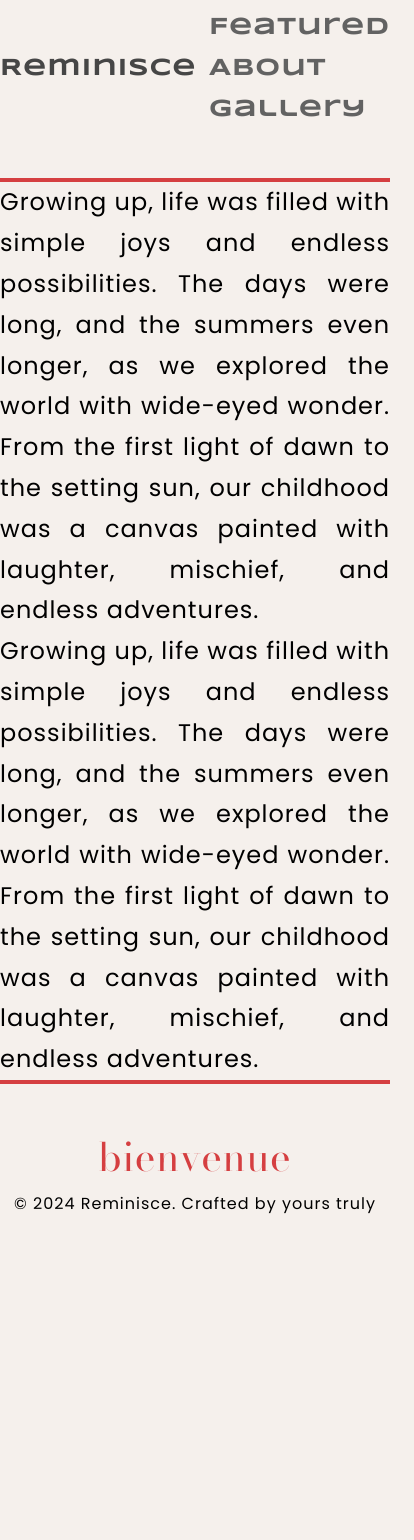
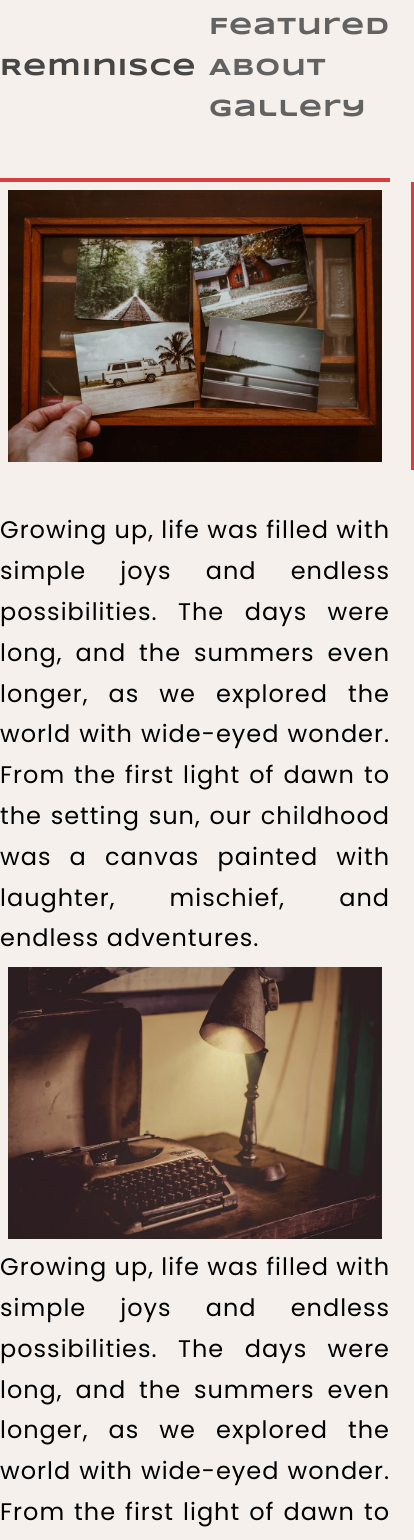
Before and after one commit to naymurrahmanshahed/reminisce, a React (Vite) app: page /about in a window 390 px wide. Shown: the top 1540 px of the page, 414 px wide, since content can reach past the window. Before the commit the page ends 1217 px from the top, so only its background shows below. Built offline with nearby package versions, Linux system fonts and the light colour scheme; a web font is replaced by a local one.

Commit message:
about section responsive done

```diff
--- a/src/components/About.jsx
+++ b/src/components/About.jsx
@@ -24,9 +24,9 @@ const About = () => {
       ref={featureRef}
       className="min-h-screen container mx-auto py-10 flex items-center justify-center"
     >
-      <div className=" flex flex-col ">
-        <div className="about-container flex gap-10 justify-between  border-t-4 border-b-0 md:border-b-4 md:border-b-primary  border-t-primary">
-          <div className="image-container-left w-[30%] h-[18rem] 2xl:h-[24rem] p-2">
+      <div className="about flex flex-col ">
+        <div className="about-container-top flex gap-10 justify-between  border-t-4 border-b-0 md:border-b-4 md:border-b-primary  border-t-primary">
+          <div className="image-container-left w-[100%] xl:w-[30%] h-[18rem] 2xl:h-[24rem] p-2">
             <img
               src="../../images/about-1.webp"
               className="w-full h-full object-cover"
@@ -49,7 +49,7 @@ const About = () => {
             ></span>
           </p>
         </div>
-        <div className="about-container flex justify-between border-b-4 border-b-primary ">
+        <div className="about-container-bottom flex justify-between border-b-4 border-b-primary ">
           <p className="about-content-right relative w-[66%] text-[1.5rem] text-justify">
             Growing up, life was filled with simple joys and endless
             possibilities. The days were long, and the summers even longer, as
@@ -61,7 +61,7 @@ const About = () => {
               className="about-content-right-shutter"
             ></span>
           </p>
-          <div className="image-container-right  w-[30%]  h-[18rem] 2xl:h-[24rem] p-2">
+          <div className="image-container-right w-[100%] xl:w-[30%]  h-[18rem] 2xl:h-[24rem] p-2">
             <img
               src="../../images/about-2.webp"
               className="w-full h-full object-cover"
--- a/src/index.css
+++ b/src/index.css
@@ -382,14 +382,14 @@ body {
     height: 15rem;
     overflow: hidden;
   }
-  .image-container-left {
-    display: none;
+  .about-container-top {
+    display: flex;
+    flex-direction: column;
   }
-
-  .image-container-right {
-    display: none;
+  .about-container-bottom {
+    display: flex;
+    flex-direction: column-reverse;
   }
-
   .about-content-left {
     width: 100%;
   }
```
